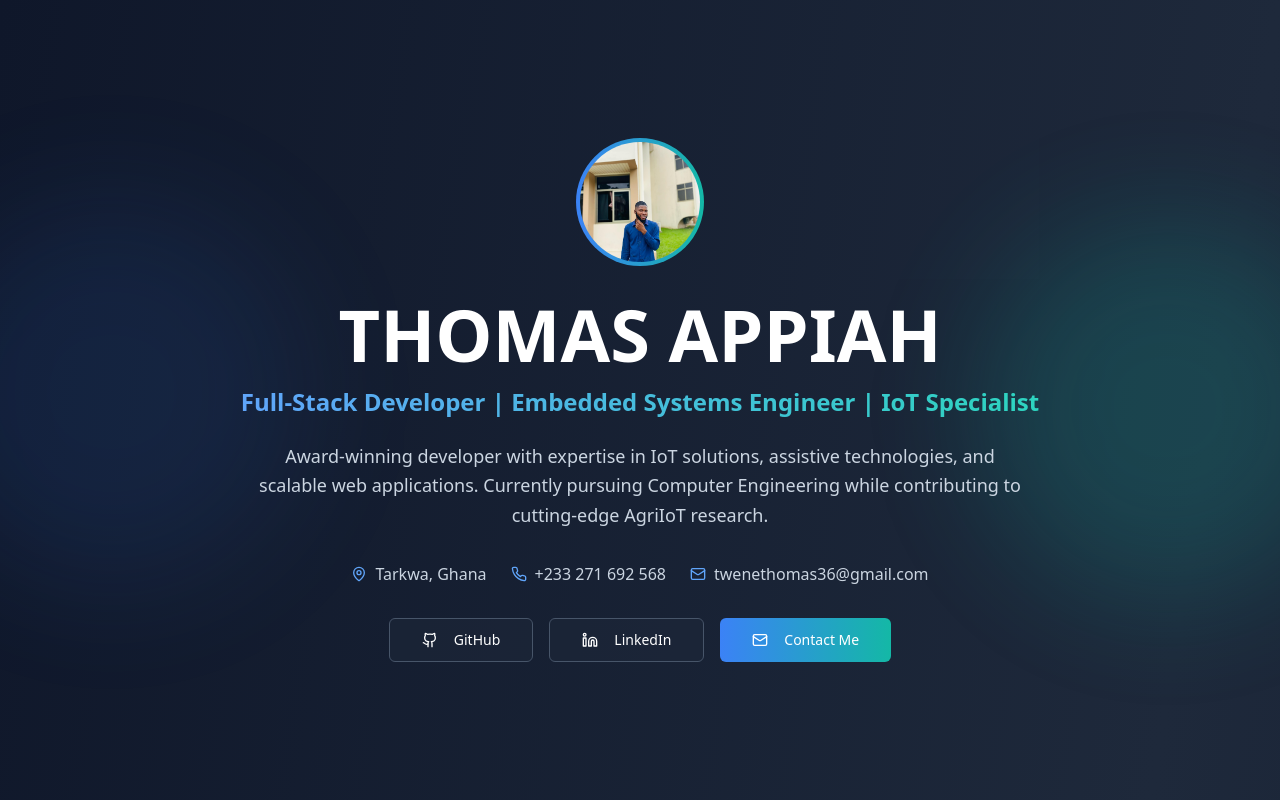
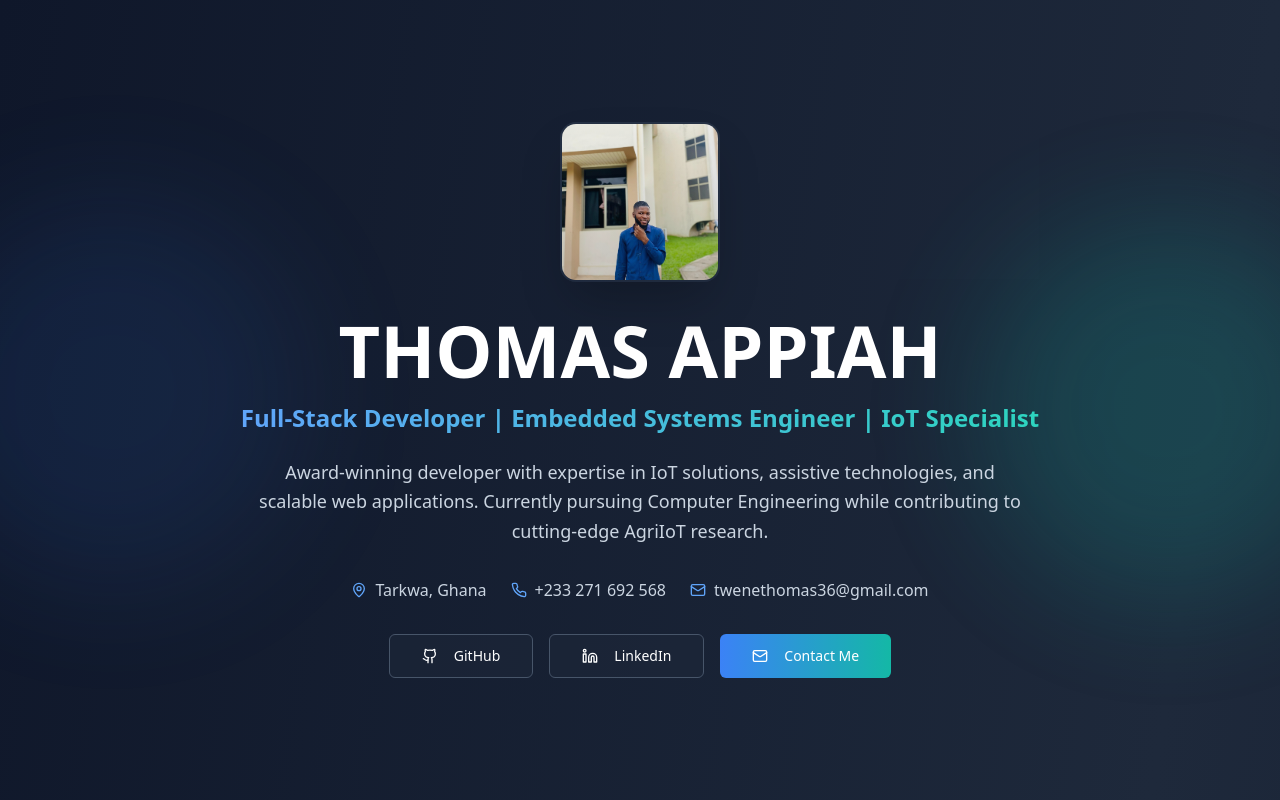
Before and after one commit to NexGen-Innovators-co/thomas-appiah-portfolio-showcase, a React (Vite) app: page / in a window 1280 px wide. Shown: the top 800 px of the page. Built offline with nearby package versions, Linux system fonts and the light colour scheme.

Commit message:
Refactor: Make hero image more modern
Updated the Hero section to display the profile image in a more modern style, removing the circular frame.

```diff
--- a/src/components/Hero.tsx
+++ b/src/components/Hero.tsx
@@ -1,4 +1,3 @@
-
 import { Github, Linkedin, Mail, MapPin, Phone } from "lucide-react";
 import { Button } from "@/components/ui/button";
 
@@ -14,13 +13,15 @@ const Hero = () => {
 
       <div className="max-w-4xl mx-auto text-center relative z-10">
         {/* Profile Image */}
-        <div className="w-32 h-32 mx-auto mb-8 rounded-full bg-gradient-to-r from-blue-500 to-teal-500 p-1">
+        <div className="w-40 h-40 mx-auto mb-8 relative">
           <img
             src="/lovable-uploads/a7595d25-6ef0-4f1c-9b04-7d9074c12441.png"
             alt="Thomas Appiah - Full-Stack Developer"
-            className="w-full h-full rounded-full object-cover"
+            className="w-full h-full rounded-2xl object-cover shadow-2xl border-2 border-slate-700/50 hover:scale-105 transition-transform duration-300"
           />
+          <div className="absolute inset-0 rounded-2xl bg-gradient-to-t from-slate-900/20 to-transparent"></div>
         </div>
+
 
         <h1 className="text-5xl md:text-7xl font-bold text-white mb-4 animate-fade-in">
           THOMAS APPIAH
```
